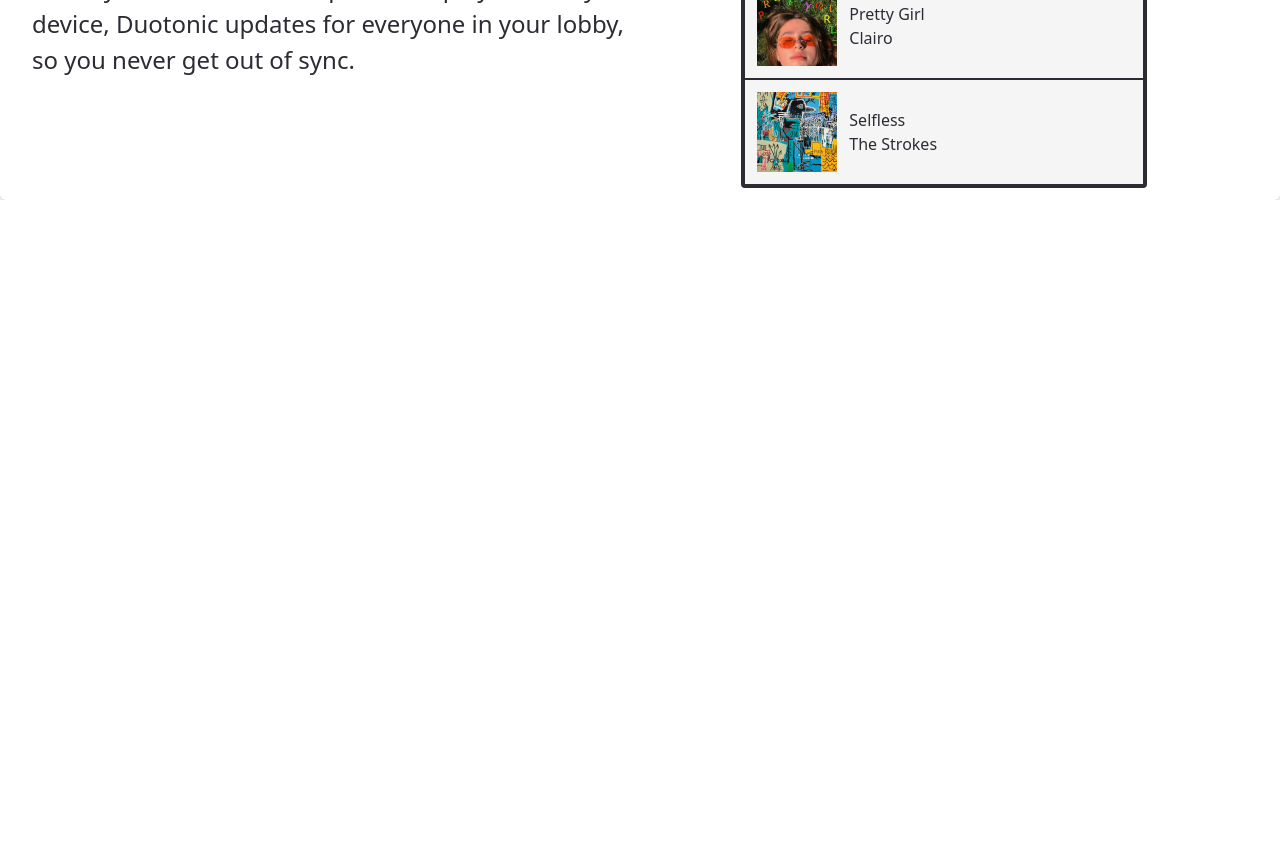
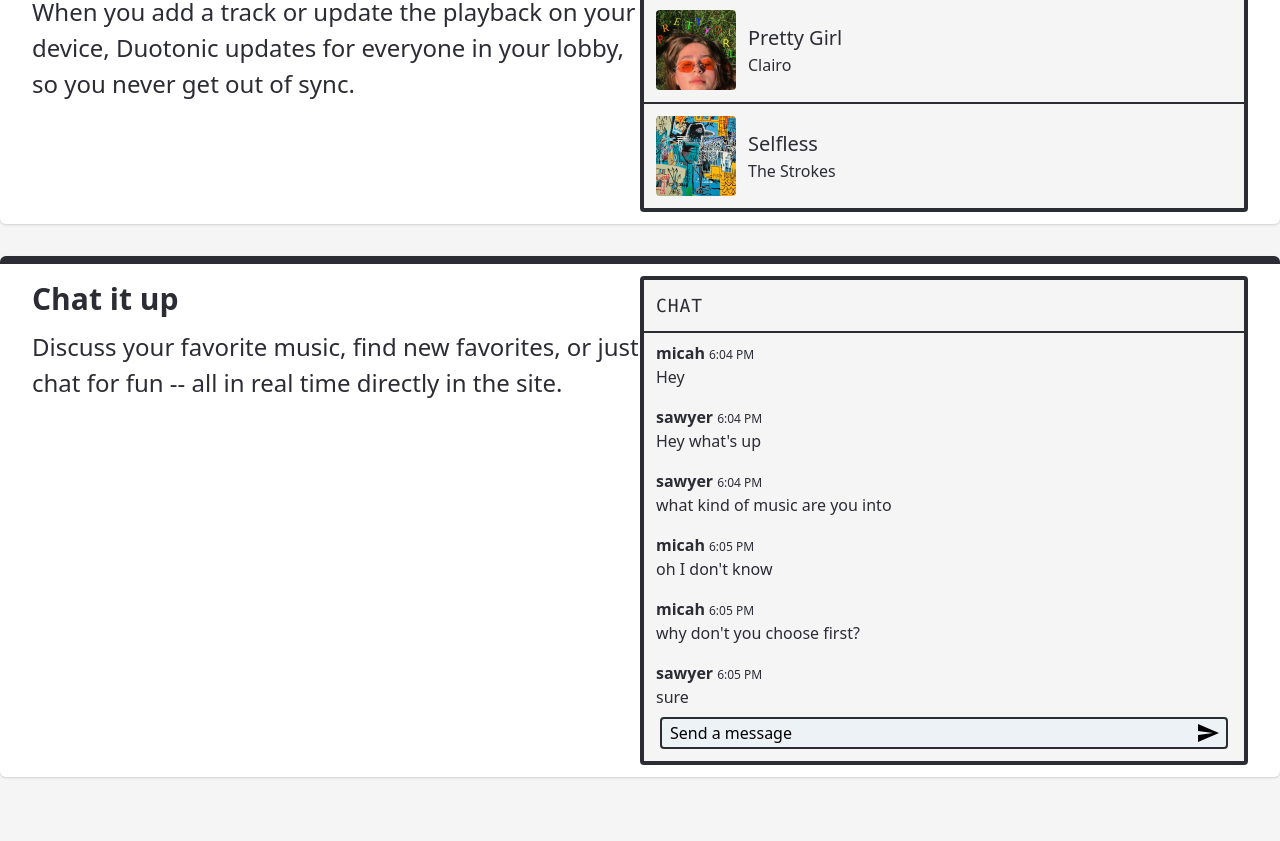
Before and after one commit to micahcantor/duotonic, a Gatsby site in the folder home/: page / in a window 1280 px wide. Shown: the part 752-1593 px from the top of the page. Before the commit the page ends 952 px from the top, so only its background shows below. Built offline with nearby package versions, Linux system fonts and the light colour scheme; Gatsby itself is replaced by a stand-in of ours.

Commit message:
clean up

```diff
--- a/home/src/components/sections.jsx
+++ b/home/src/components/sections.jsx
@@ -1,5 +1,7 @@
 import React from "react"
 import Img from "gatsby-image"
+import { QueueExample } from "./QueueExample"
+import { ChatExample } from "./ChatExample"
 
 export const Hero = ({ data }) => {
   return (
@@ -24,7 +26,6 @@ export const Hero = ({ data }) => {
 }
 
 export const Sync = ({ data }) => {
-  console.log(data)
   return (
     <section className="w-full bg-bgColor rounded-md shadow px-8 ">
       <div className="flex justify-between container mx-auto mt-3 mb-3">
@@ -35,7 +36,7 @@ export const Sync = ({ data }) => {
             everyone in your lobby, so you never get out of sync.
           </p>
         </div>
-        <div className="w-1/3 mx-auto flex-none">
+        <div className="w-1/2 mx-auto flex-none">
           <QueueExample data={data}/>
         </div>
       </div>
@@ -43,32 +44,20 @@ export const Sync = ({ data }) => {
   )
 }
 
-const QueueExample = ({ data }) => {
+export const Chat = () => {
   return (
-    <div className="rounded border-t-4 border-r-4 border-l-4 border-textColor">
-      <div className="relative flex w-full border-b-2 border-textColor bg-bgDark">
-        <p className="text-lg uppercase tracking-wider font-mono p-3">Queue</p>
-        <button type="button" className="md:hidden absolute inset-y-0 right-0 mt-2 mr-3 w-8 h-8">
-            <svg className="stroke-current hover:text-primary" fill="none" strokeLinecap="round" strokeLinejoin="round" strokeWidth="1" viewBox="0 0 24 24">
-              <path d="M8 7h12m0 0l-4-4m4 4l-4 4m0 6H4m0 0l4 4m-4-4l4-4"></path>
-            </svg>
-        </button>
-      </div>
-      <div className="w-full min-h-0">
-        <div className="flex p-3 text-gray-300 items-center bg-bgDark border-b-2 border-textColor hover:border-primary ">
-            <div className="flex w-full items-center">
-              <Img className="w-20" fluid={data.prettyGirl.childImageSharp.fluid}></Img>
-              <div className="flex flex-col md:flex-row lg:flex-col ml-3 font-light bg-bgDark text-textColor"><span id="name" className="text-textColor md:mr-2 lg:mr-none">Pretty Girl</span><span id="artist">Clairo</span><span id="album"></span><span id="uri" className="hidden">spotify:track:0KyAGiNGUytG5JLxJu4F6l</span><span id="runtime" className="hidden">178352</span></div>
-            </div>
+    <section className="w-full bg-bgColor rounded-md shadow px-8 h-full">
+      <div className="flex justify-between container mx-auto mt-3 mb-3 h-full">
+        <div className="w-1/2 space-y-2">
+          <span className="text-3xl font-bold mb-1">Chat it up</span>
+          <p className="text-2xl">
+            Discuss your favorite music, find new favorites, or just chat for fun -- all in real time directly in the site.
+          </p>
         </div>
-        <div className="flex p-3 text-gray-300 items-center bg-bgDark border-b-4 border-textColor hover:border-primary ">
-            <Img className="w-20" fluid={data.selfless.childImageSharp.fluid}></Img>
-            <div className="flex flex-col md:flex-row lg:flex-col ml-3 font-light bg-bgDark text-textColor">
-              <span id="name" className="text-textColor md:mr-2 lg:mr-none">Selfless</span>
-              <span id="artist">The Strokes</span>
-            </div>
+        <div className="w-1/2 mx-auto flex-none h-full">
+          <ChatExample />
         </div>
       </div>
-    </div>
+    </section>
   )
 }
--- a/home/src/pages/index.jsx
+++ b/home/src/pages/index.jsx
@@ -2,25 +2,25 @@ import React from "react"
 import { graphql } from "gatsby"
 
 import Header from "../components/header.jsx"
-import { Hero, Sync } from "../components/sections.jsx"
+import { Hero, Sync, Chat } from "../components/sections.jsx"
 
 const IndexPage = ({ data }) => {
   console.log(data)
   return (
-    <div className="w-screen bg-bgDark text-textColor flex flex-col">
+    <div className="bg-bgDark text-textColor flex flex-col">
       <div className="container w-full h-full mx-auto">
         <Header />
-        <div className="flex flex-col flex-grow items-center w-full divide-textColor divide-y-8 space-y-2 overflow-y-auto overflow-x-hidden">
+        <div className="flex flex-col flex-grow items-center w-full divide-textColor divide-y-8 space-y-8 pb-16 overflow-hidden">
           <Hero data={data}/>
           <Sync data={data}/>
+          <Chat />
         </div>
       </div>
     </div>
   )
 }
 
-export const query = graphql`
-  {
+export const query = graphql`{
   dancingDoodle: file(relativePath: {eq: "dancing-doodle.png"}) {
     childImageSharp {
       fluid(maxWidth: 2000, quality: 100) {
@@ -42,7 +42,6 @@ export const query = graphql`
       }
     }
   },
-  }
-`
+}`
 
 export default IndexPage
```
Lines whose indentation alone changed are shown as unchanged.
